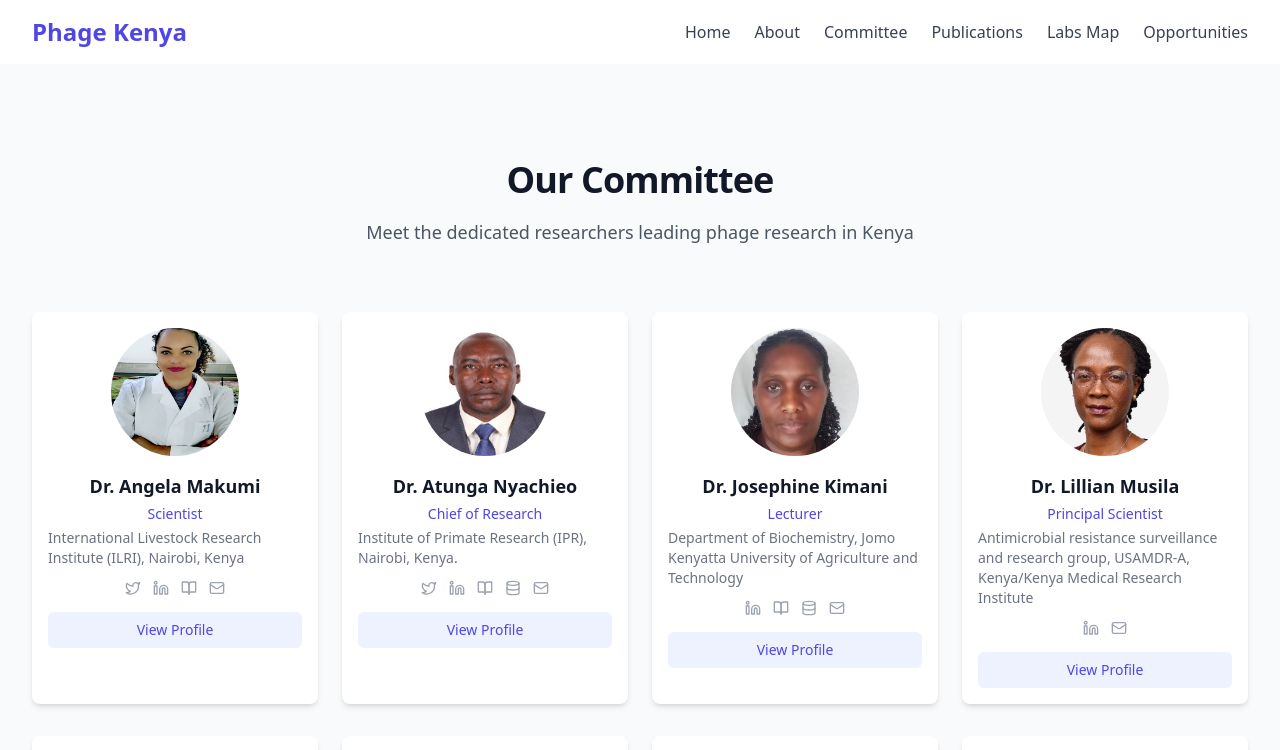
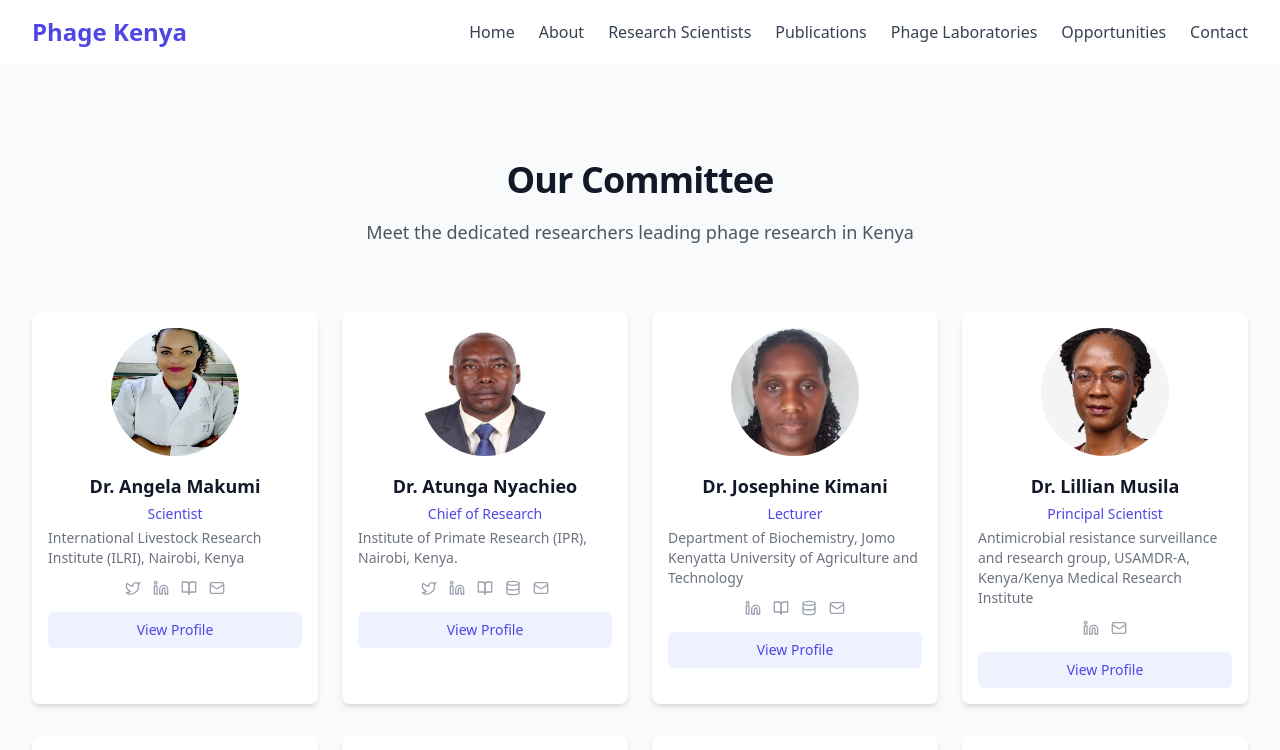
Before and after one commit to ckigenk/PhageKenyaWebsite, a React (Vite) app: page /committee in a window 1280 px wide. Shown: the top 750 px of the page. Built offline with nearby package versions, Linux system fonts and the light colour scheme.

Commit message:
Modiffy navbar

```diff
--- a/src/App.tsx
+++ b/src/App.tsx
@@ -7,6 +7,7 @@ import { Committee } from './pages/Committee';
 import { Publications } from './pages/Publications';
 import { Opportunities } from './pages/Opportunities';
 import { Labs } from './pages/Labs';
+import { ContactUs } from './pages/Contact';
 
 function App() {
   return (
@@ -20,6 +21,7 @@ function App() {
           <Route path="/publications" element={<Publications />} />
           <Route path="/opportunities" element={<Opportunities />} />
           <Route path="/labs" element={<Labs />} />
+          <Route path="/contact" element={<ContactUs />} />
         </Routes>
       </div>
     </Router>
--- a/src/components/Hero.tsx
+++ b/src/components/Hero.tsx
@@ -8,7 +8,6 @@ const images = [
   '/images/hero/image4.jpeg',
   '/images/hero/image5.jpeg',
   '/images/hero/image6.jpeg',
-  '/images/hero/image7.jpeg',
 ];
 
 export function Hero() {
@@ -48,8 +47,7 @@ export function Hero() {
               Advancing Phage Research in Kenya
             </h1>
             <p className="mt-6 text-lg leading-8 text-gray-600">
-              A community of researchers dedicated to bacteriophage research, fostering collaboration
-              and innovation in microbiology across Kenya.
+              PhageKenya is a consortium of researchers that engage in phage research in Kenya. This consortium's main aim is to create a one-health community building repositories of phages to formulate biological products, highlight phage research, and advocate for their safe use in animal, food industries, and healthcare.
             </p>
             <div className="mt-10 flex items-center gap-x-6">
               <a
--- a/src/components/Navbar.tsx
+++ b/src/components/Navbar.tsx
@@ -5,10 +5,11 @@ import { Menu, X } from 'lucide-react';
 const navigation = [
   { name: 'Home', href: '/' },
   { name: 'About', href: '/about' },
-  { name: 'Committee', href: '/committee' },
+  { name: 'Research Scientists', href: '/committee' },
   { name: 'Publications', href: '/publications' },
-  { name: 'Labs Map', href: '/labs' },
-  { name: 'Opportunities', href: '/opportunities' }
+  { name: 'Phage Laboratories', href: '/labs' },
+  { name: 'Opportunities', href: '/opportunities' },
+  { name: 'Contact', href: '/contact' }
 ];
 
 export function Navbar() {
--- /dev/null
+++ b/src/pages/Contact.tsx
@@ -0,0 +1,11 @@
+import React from 'react';
+import { Contact } from '../components/Contact';
+
+export function ContactUs() {
+  return (
+    <main>
+
+      <Contact />
+    </main>
+  );
+}
```
